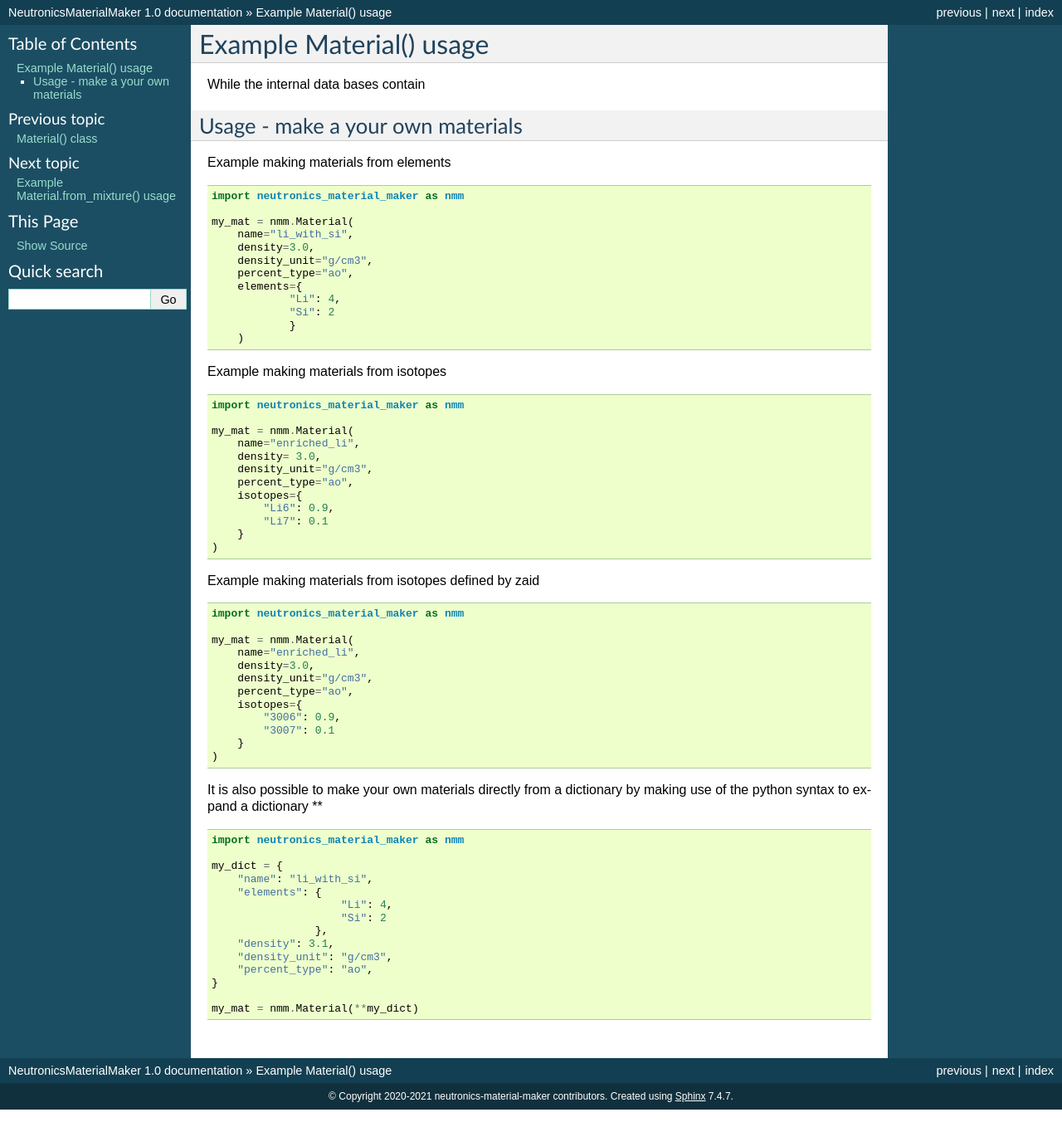
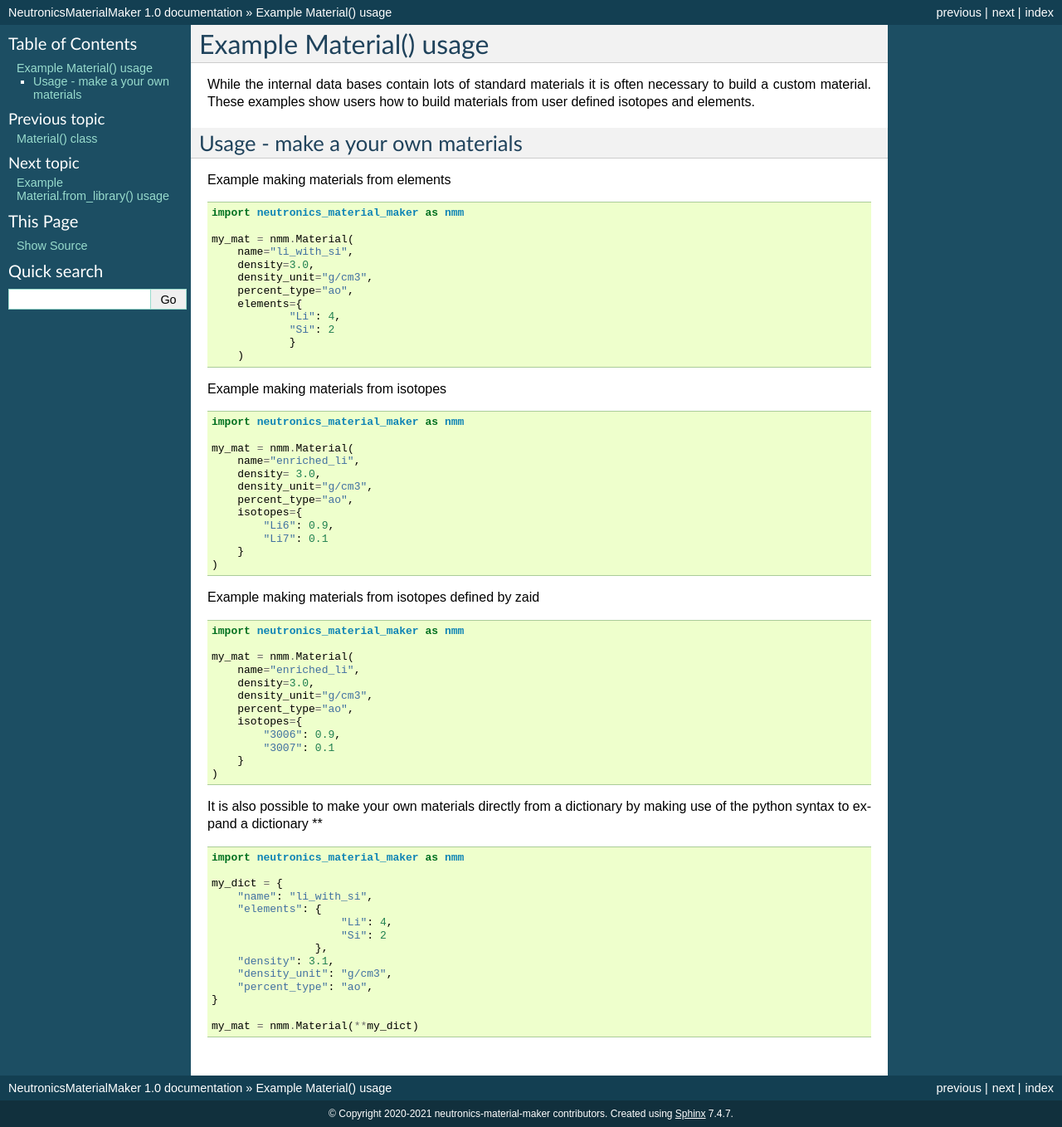
Before and after one commit to fusion-energy/neutronics_material_maker, a Sphinx documentation site: the page built from docs/source/example_material.rst, in a window 1280 px wide. Shown: the whole page at 83% size. Built offline with Sphinx 7.4.7, drawn with Linux system fonts in a browser that asks for light colours; before the commit the page ends 1337 px from its top, so only the background shows below that.

Commit message:
tidied up docs

```diff
--- a/docs/source/example_material.rst
+++ b/docs/source/example_material.rst
@@ -1,7 +1,9 @@
 Example Material() usage
 ========================
 
-While the internal data bases contain
+While the internal data bases contain lots of standard materials it is often
+necessary to build a custom material. These examples show users how to build
+materials from user defined isotopes and elements.
 
 Usage - make a your own materials
 ---------------------------------
--- a/docs/source/example_material_from_mixture.rst
+++ b/docs/source/example_material_from_mixture.rst
@@ -1,5 +1,8 @@
 Example Material.from_mixture() usage
 =====================================
+
+It is possible to mix two or more materials together to create a new mixed
+material using the from_mixture method.
 
 Usage - mixing two materials using Material.from_mixture
 --------------------------------------------------------
--- a/docs/source/index.rst
+++ b/docs/source/index.rst
@@ -25,8 +25,8 @@ isotopic enrichment.
 
    material
    example_material
+   example_material_from_library
    example_material_from_mixture
-   example_material_from_library
 
 
 History
```
